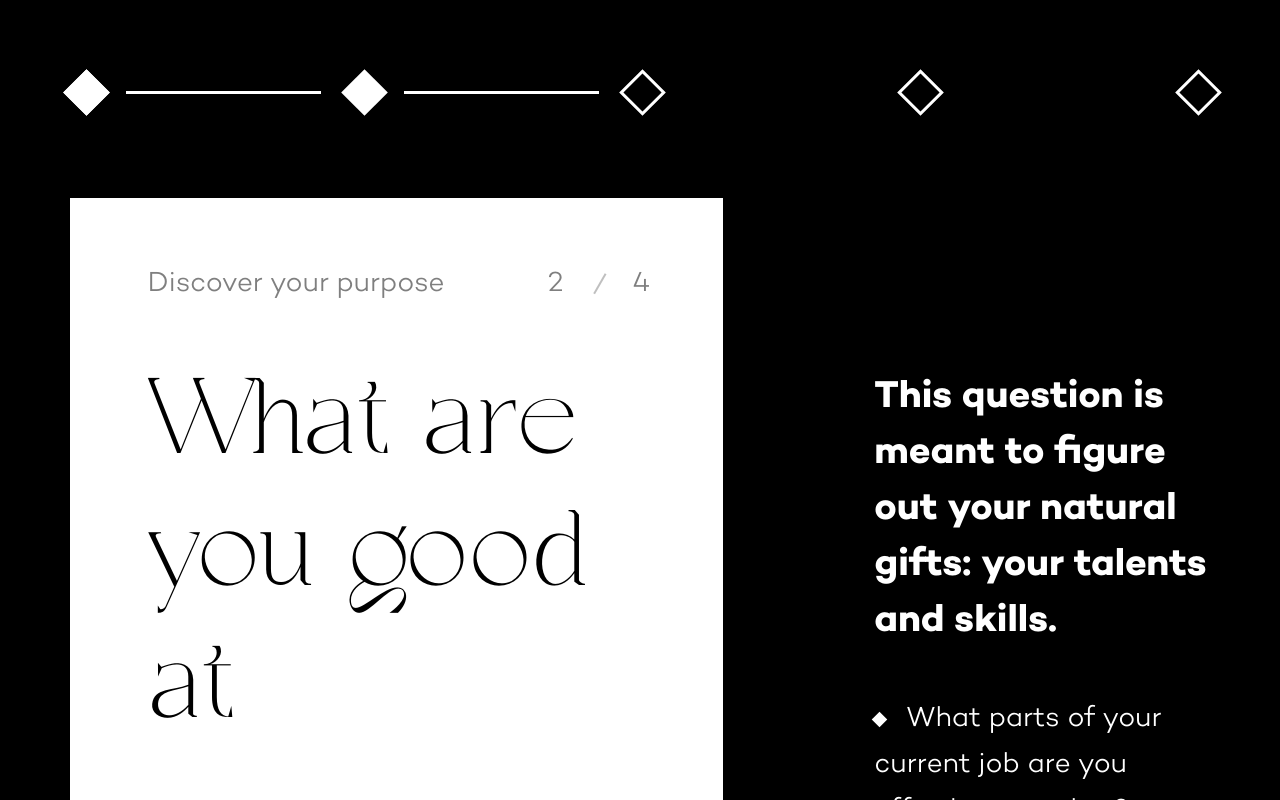
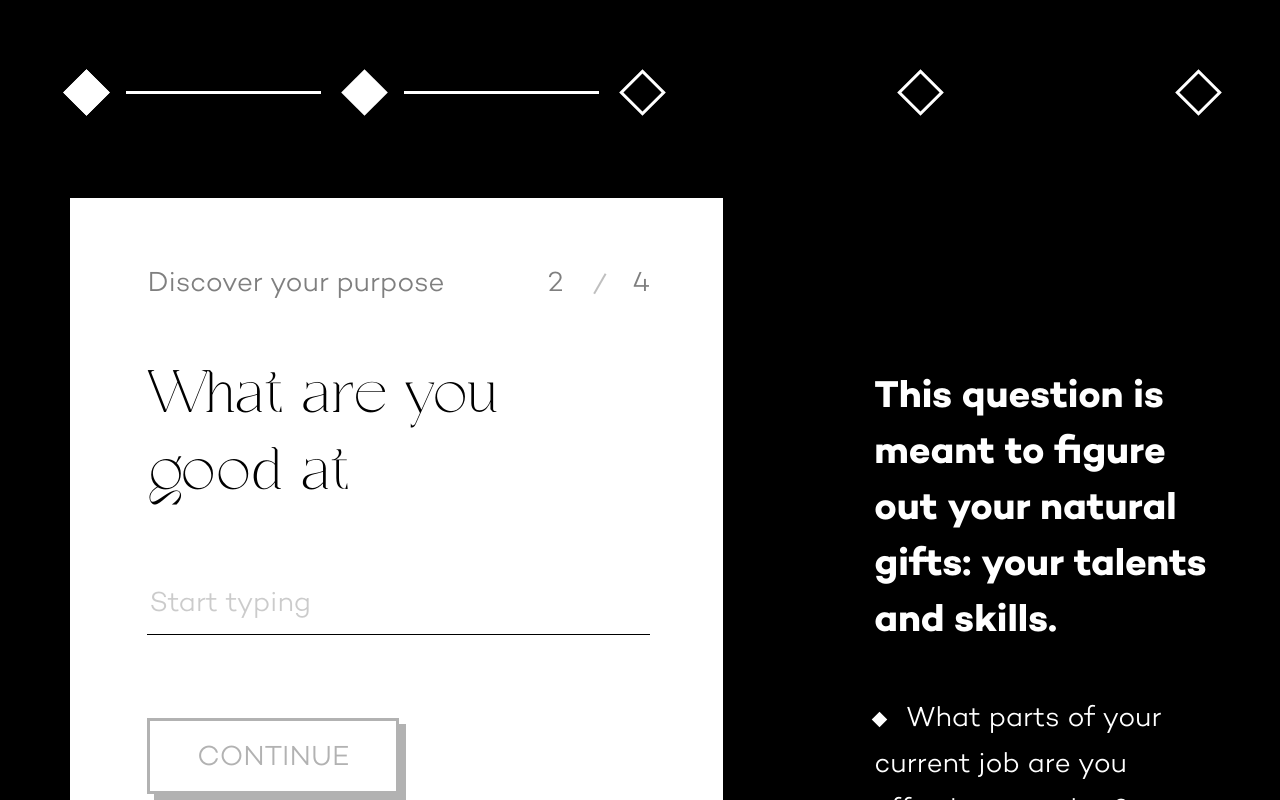
Before and after one commit to kaloyan-kamburov/Ikigai, a React (Create React App) app: page /what-are-you-good-at in a window 1280 px wide. Shown: the top 800 px of the page. Built offline with nearby package versions, Linux system fonts and the light colour scheme.

Commit message:
decrease form font-size

```diff
--- a/src/styles/form.scss
+++ b/src/styles/form.scss
@@ -70,9 +70,11 @@
 .form-title {
   color: $black;
   font-family: Casta;
-  font-size: 120px;
+  // font-size: 120px;
+  font-size: 67px;
   font-weight: 100;
-  line-height: 132px;
+  // line-height: 132px;
+  line-height: 77px;
 }
 .page-number {
   float: right;
--- a/src/styles/itemsPopup.scss
+++ b/src/styles/itemsPopup.scss
@@ -28,8 +28,10 @@
     & [class*="custom-select"] {
       &[class*="custom-select__multi-value"],
       &[class*="-placeholder"]{
-        font-size: 22px;
-        line-height: 36px;
+        // font-size: 22px;
+        // line-height: 36px;
+        font-size: 18px;
+        line-height: 28px;
       }
 
     }
```
